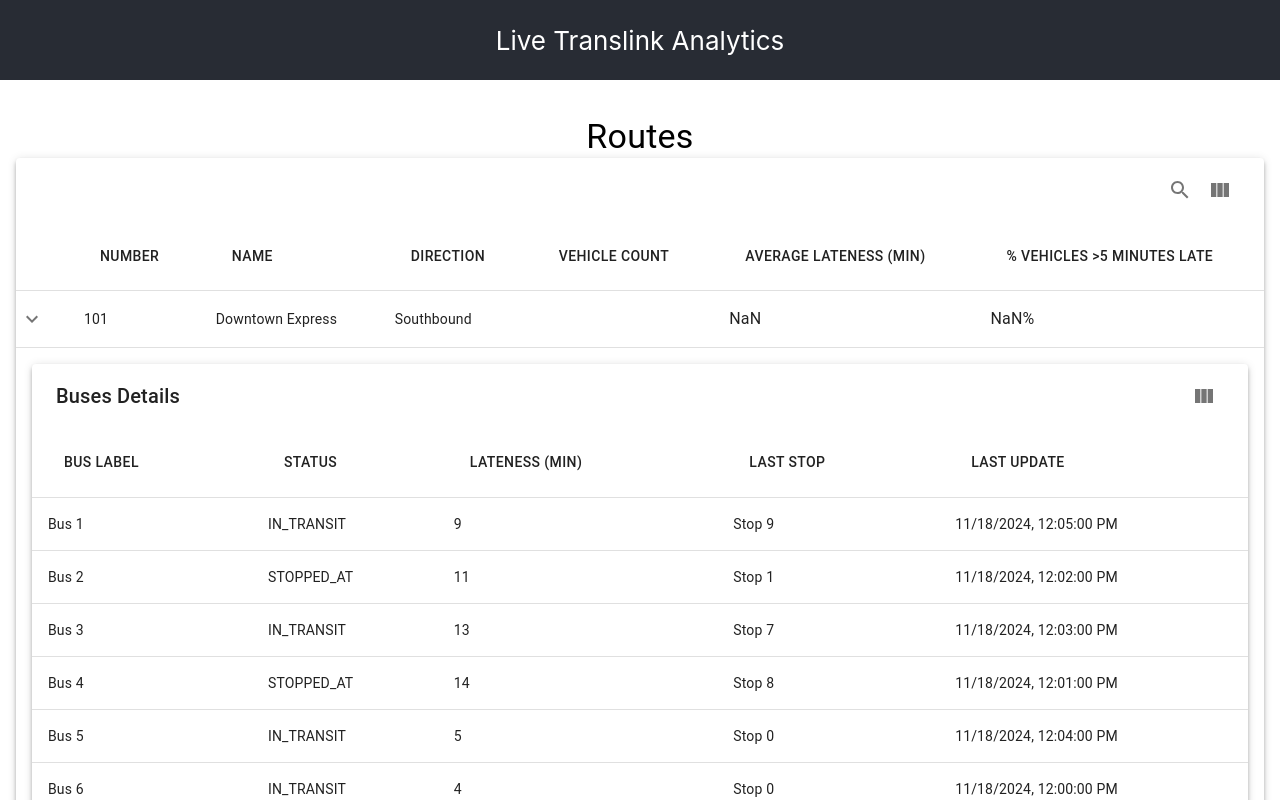
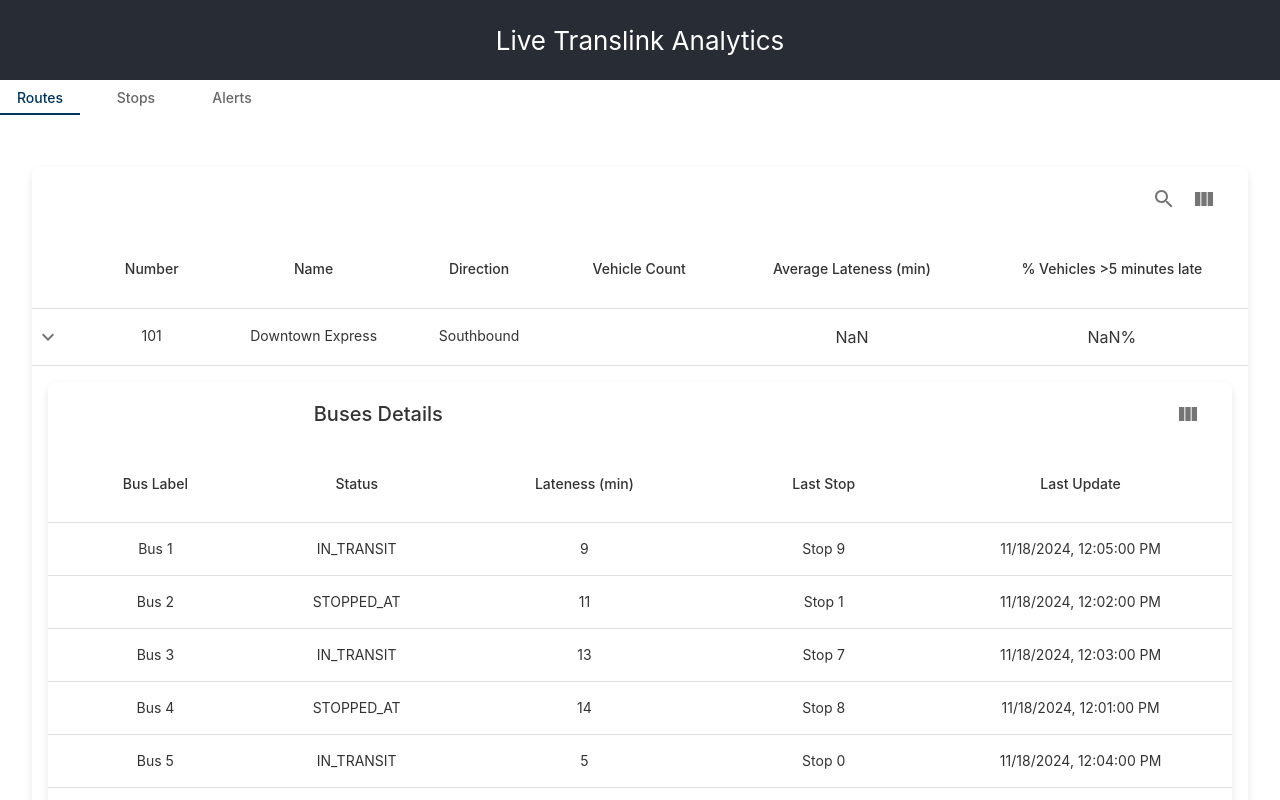
Before and after one commit to mfardinzaman/cpsc436c-project, a React (Create React App) app in the folder frontend/: page / in a window 1280 px wide. Both pictures are taken after a click on the button 32 px from the left and 319 px from the top of the page. Shown: the top 800 px of the page. Built offline with nearby package versions, Linux system fonts and the light colour scheme; no server answers.

Commit message:
add tabs

```diff
--- a/frontend/src/App.js
+++ b/frontend/src/App.js
@@ -1,17 +1,140 @@
+import React, { useState } from "react";
 import './App.css';
 import RouteDashboard from './components/RouteDashboard';
 import StopsDashboard from './components/StopsDashboard';
 import AlertsSummary from './components/AlertsSummary';
+import { ThemeProvider, createTheme, Tabs, Tab, Box } from '@mui/material';
+
+const theme = createTheme({
+  palette: {
+    primary: {
+      main: "#00355F",
+    },
+    background: {
+      default: "#f5f5f5",
+      paper: "#ffffff",
+    },
+    text: {
+      primary: "#333333",
+      secondary: "#666666",
+    },
+  },
+  typography: {
+    fontFamily: "'Inter', sans-serif",
+    h1: {
+      fontSize: "2.25rem",
+      fontWeight: 700,
+    },
+    h2: {
+      fontSize: "1.75rem",
+      fontWeight: 600,
+    },
+    body1: {
+      fontSize: "1rem",
+    },
+  },
+  components: {
+    MUIDataTableHeadCell: {
+      styleOverrides: {
+        contentWrapper: {
+          justifyContent: 'center'
+        },
+      },
+    },
+    MuiButtonBase: {
+      styleOverrides: {
+        root: {
+          padding: 0,
+        },
+      },
+    },
+    MuiButton: {
+      styleOverrides: {
+        root: {
+          textTransform: "none",
+          borderRadius: "8px",
+          padding: "10px 20px",
+        },
+      },
+    },
+    MuiPaper: {
+      styleOverrides: {
+        root: {
+          boxShadow: "0 4px 8px rgba(0, 0, 0, 0.1)",
+          borderRadius: "8px",
+        },
+      },
+    },
+    MuiTabs: {
+      styleOverrides: {
+        root: {
+          minHeight: 35,
+        },
+      },
+    },
+    MuiTab: {
+      styleOverrides: {
+        root: {
+          borderRadius: '8px',
+          padding: '3px 5px',
+          textTransform: 'none',
+          minWidth: 80,
+          minHeight: 35,
+          marginRight: 16,
+          transition: 'background-color 0.3s ease',
+          '&:hover': {
+            backgroundColor: '#f0f0f0',
+          },
+          '&.MuiTab-root': {
+            '&:focus': {
+              outline: 'none',
+            },
+          },
+        },
+      },
+    },
+    MuiTableCell: {
+      styleOverrides: {
+        root: {
+          textAlign: 'center',
+          verticalAlign: 'middle',
+        },
+      },
+    },
+  },
+});
 
 function App() {
+  const [tabIndex, setTabIndex] = useState(0);
+
+  const handleTabChange = (_, newTabIndex) => {
+    setTabIndex(newTabIndex);
+  };
+
   return (
     <div className="App">
-      <header className="App-header">
-        Live Translink Analytics
-      </header>
-      <RouteDashboard />
-      <StopsDashboard />
-      <AlertsSummary />
+      <ThemeProvider theme={theme}>
+        <header className="App-header">
+          Live Translink Analytics
+        </header>
+        <Box sx={{ width: '100%' }}>
+          <Tabs
+            value={tabIndex}
+            onChange={handleTabChange}
+            variant="scrollable"
+            scrollButtons="auto"
+          >
+            <Tab label="Routes" disableRipple/>
+            <Tab label="Stops" disableRipple/>
+            <Tab label="Alerts" disableRipple/>
+          </Tabs>
+        </Box>
+        <Box sx={{ padding: 2 }}>
+          {tabIndex === 0 && <RouteDashboard />}
+          {tabIndex === 1 && <StopsDashboard />}
+          {tabIndex === 2 && <AlertsSummary />}
+        </Box>
+      </ThemeProvider>
     </div>
   );
 }
--- a/frontend/src/components/AlertsSummary.js
+++ b/frontend/src/components/AlertsSummary.js
@@ -1,4 +1,4 @@
-import React, { useState } from "react";
+import React from "react";
 import MUIDataTable from "mui-datatables";
 import { Box, Typography, Accordion, AccordionDetails, AccordionSummary, TableRow, TableCell } from "@mui/material";
 import { HelpOutline, Info, WarningAmber, Error } from "@mui/icons-material";
@@ -54,7 +54,6 @@
 
     return (
         <>
-            <Typography variant='h4'>Alerts</Typography>
             <Accordion>
                 <AccordionSummary
                     expandIcon={<ExpandMoreIcon />}
--- a/frontend/src/components/RouteDashboard.js
+++ b/frontend/src/components/RouteDashboard.js
@@ -103,11 +103,7 @@
                 padding: 2,
             }}
         >
-            <Typography variant="h4">
-                Routes
-            </Typography>
-
-            {loading ? (  // Show loading indicator while fetching
+            {loading ? (
                 <CircularProgress />
             ) : (
                 <MUIDataTable
--- a/frontend/src/components/RouteLineChart.js
+++ b/frontend/src/components/RouteLineChart.js
@@ -56,7 +56,7 @@
 
 
     return (
-        <Box sx={{ padding: '2%' }}>
+        <Box sx={{ padding: '2%', display: 'flex', flexDirection: { xs: 'column', sm: 'row' } }}>
             <FormControl sx={{ minWidth: 200, marginBottom: 2 }}>
                 <InputLabel id="time-range-label" shrink>Time Range</InputLabel>
                 <Select
@@ -65,6 +65,7 @@
                     value={timeRange}
                     onChange={handleTimeRangeChange}
                     label="Time Range"
+                    sx={{ maxWidth: { xs: '50vw', sm: 200 } }}
                 >
                     <MenuItem value="day">Past Day</MenuItem>
                     <MenuItem value="week">Past Week</MenuItem>
--- a/frontend/src/components/StopsDashboard.js
+++ b/frontend/src/components/StopsDashboard.js
@@ -66,9 +66,6 @@
                 padding: 2,
             }}
         >
-            <Typography variant="h4" gutterBottom>
-                Stops
-            </Typography>
             <MUIDataTable
                 data={stops}
                 columns={columns}
```
